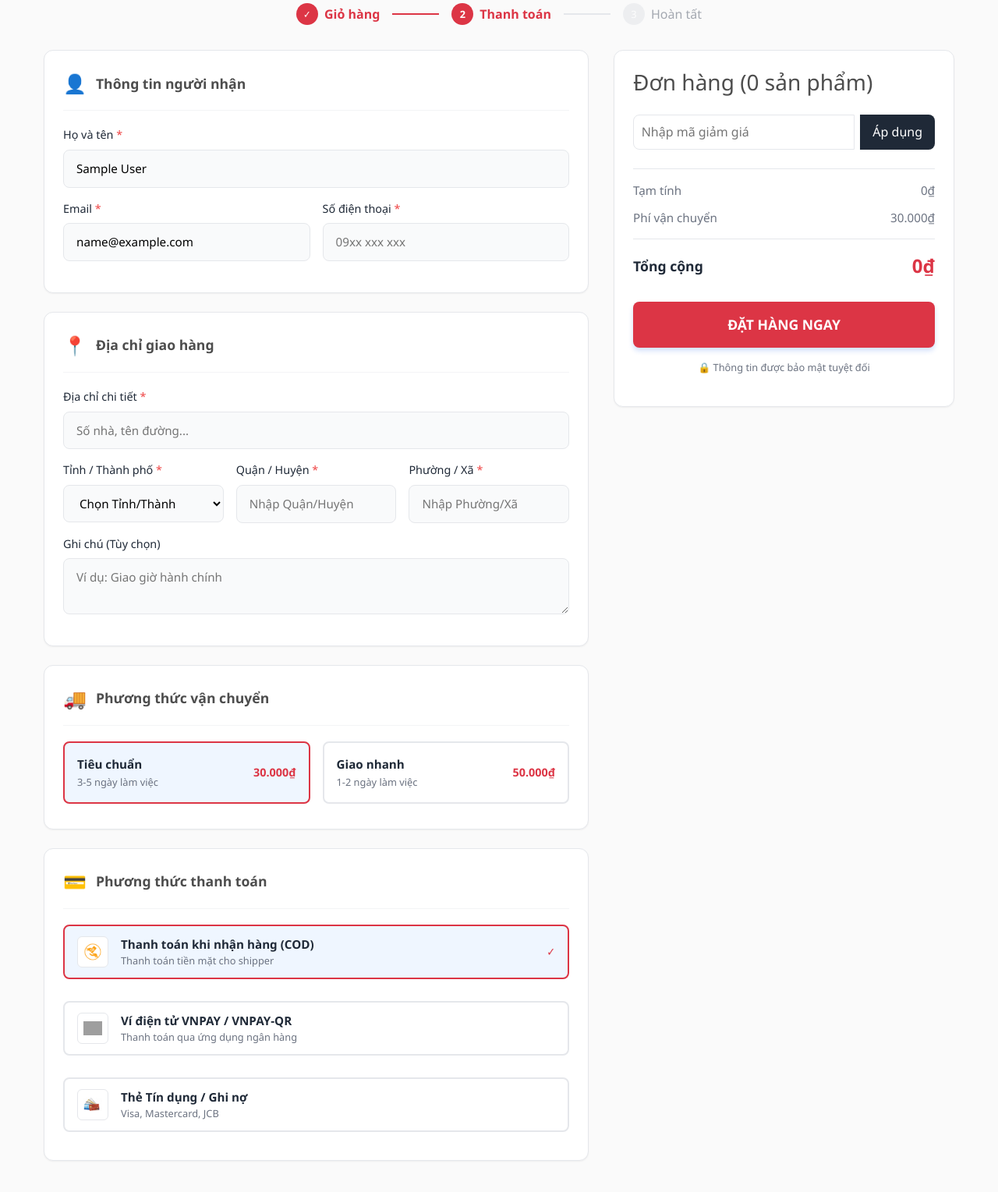
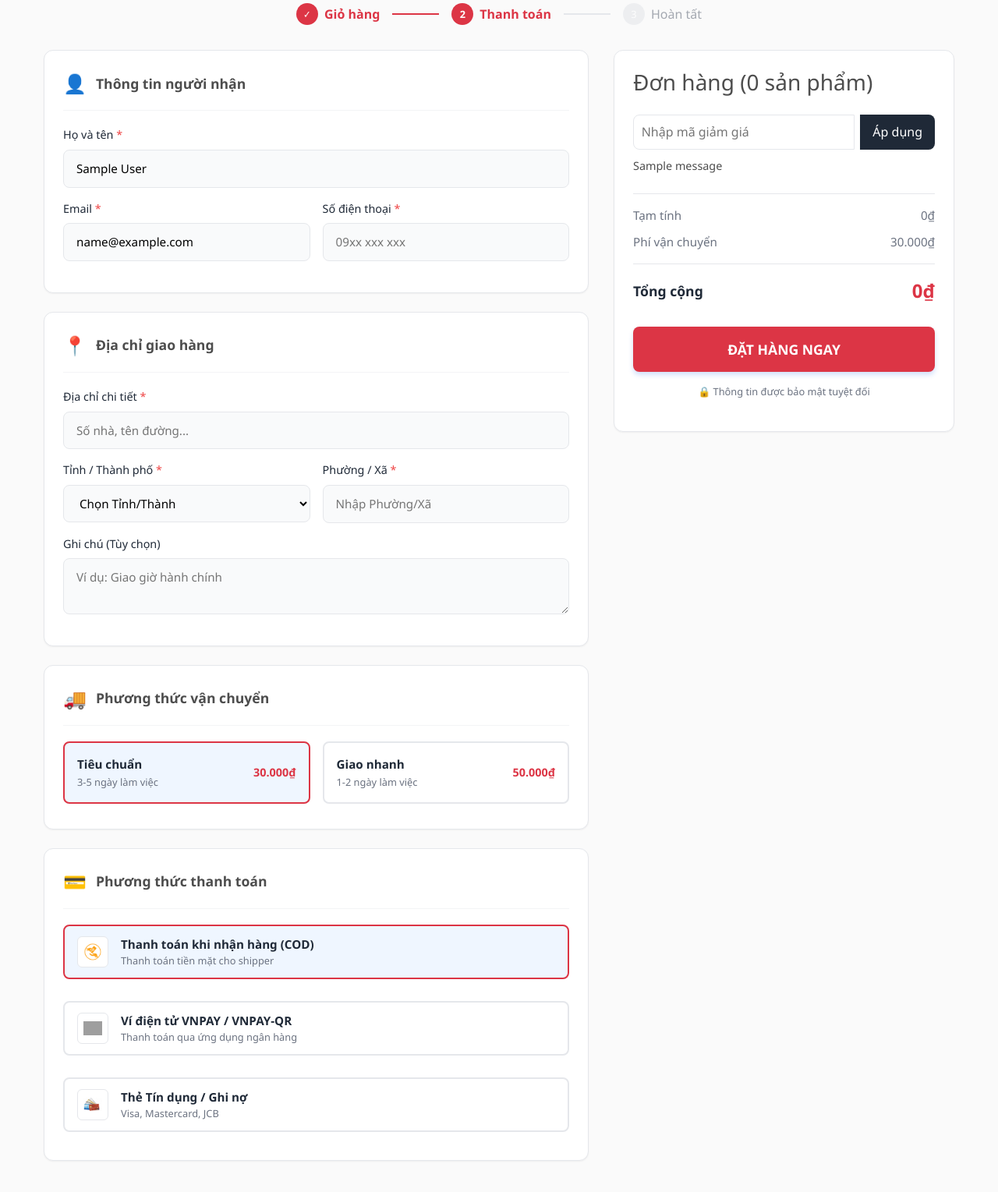
Before and after one commit to JoyllyHuynh/Python_Phone_Web, a Django app: page /checkout/ in a window 1280 px wide. Shown: the part 244-1773 px from the top of the page at 78% size. Run offline with Django 4.2, Linux system fonts and the light colour scheme; a user stored in the database is signed in; tables that the repository leaves empty hold one stand-in row (values such as "Sample post"); one stand-in notice (Sample message) is shown; some libraries are stand-ins or nearby versions; some web fonts are replaced; grey boxes are pictures that could not be loaded.

Commit message:
hoan thien thanh toan

```diff
--- a/app/admin.py
+++ b/app/admin.py
@@ -1,11 +1,13 @@
 from django.contrib import admin
 from .models import *
+from .models import Payment_VNPay
 
 # 1. Đăng ký các model cơ bản (Không cần tùy chỉnh giao diện)
 admin.site.register(Customer)
 admin.site.register(Product)
 admin.site.register(OrderItem)
 admin.site.register(ShippingAddress)
+
 
 # 2. Đăng ký Brand với BrandAdmin
 class BrandAdmin(admin.ModelAdmin):
@@ -68,3 +70,4 @@
     sentiment_label.short_description = "Cảm xúc"
 
 admin.site.register(Review, ReviewAdmin)
+admin.site.register(Payment_VNPay)
--- a/app/templates/app/checkout.html
+++ b/app/templates/app/checkout.html
@@ -96,12 +96,7 @@
                                     <option value="other">Khác</option>
                                 </select>
                             </div>
-                            <div class="form-group third">
-                                <label>Quận / Huyện <span class="required">*</span></label>
-                                <input type="text" name="district" class="input-field select-field" required
-                                       placeholder="Nhập Quận/Huyện">
 
-                            </div>
                             <div class="form-group third">
                                 <label>Phường / Xã <span class="required">*</span></label>
                                 <input type="text" name="ward" class="input-field select-field" required
@@ -166,7 +161,7 @@
                                         <span class="option-name">Thanh toán khi nhận hàng (COD)</span>
                                         <span class="option-desc">Thanh toán tiền mặt cho shipper</span>
                                     </div>
-                                    <div class="option-check">✓</div>
+
                                 </div>
                             </label>
 
@@ -174,7 +169,8 @@
                                 <input type="radio" name="payment_method" value="vnpay">
                                 <div class="option-content">
                                     <div class="option-icon-wrapper wallet">
-                                        <img src="https://cdn.haitrieu.com/wp-content/uploads/2022/10/Icon-VNPAY-QR.png" alt="VNPay" style="width: 24px;">
+                                        <img src="https://cdn.haitrieu.com/wp-content/uploads/2022/10/Icon-VNPAY-QR.png"
+                                             alt="VNPay" style="width: 24px;">
                                     </div>
                                     <div class="option-details">
                                         <span class="option-name">Ví điện tử VNPAY / VNPAY-QR</span>
@@ -271,14 +267,29 @@
                     {% endfor %}
                 </div>
 
-                <div class="voucher-box">
+                <form action="{% url 'apply_coupon' %}" method="POST" class="voucher-box">
+                    {% csrf_token %}
                     <div class="input-group">
-                        <input type="text" id="couponInput" placeholder="Nhập mã giảm giá"
-                               value="{{ coupon_code|default:'' }}">
-                        <button type="button" id="applyVoucherBtn">Áp dụng</button>
+                        <input type="text"
+                               name="coupon_code"
+                               placeholder="Nhập mã giảm giá"
+                               value="{{ coupon_code|default:'' }}"
+                               required>
+
+                        <button type="submit" id="applyVoucherBtn">Áp dụng</button>
                     </div>
-                    <div id="voucherMessage"></div>
-                </div>
+
+                    {% if messages %}
+                    <div id="voucherMessage" style="margin-top: 10px; font-size: 0.9em;">
+                        {% for message in messages %}
+                        <span class="{{ message.tags }}"
+                              style="color {% if message.tags == 'error' %}red{% else %}green{% endif %};">
+                    {{ message }}
+                </span>
+                        {% endfor %}
+                    </div>
+                    {% endif %}
+                </form>
 
                 <div class="summary-divider"></div>
 
--- a/app/views.py
+++ b/app/views.py
@@ -1,49 +1,35 @@
-# Python built-in
+
 import os
 import re
 import json
-import datetime
-import joblib
-from datetime import timedelta
 import hashlib
 import hmac
-import json
-import urllib
 import urllib.parse
 import urllib.request
 import random
+from datetime import datetime, timedelta
+
 import requests
+import joblib
+
+
 from django.conf import settings
-from datetime import datetime
-
+from django.shortcuts import render, redirect, get_object_or_404
 from django.http import HttpResponse, HttpResponseRedirect, JsonResponse
-from django.shortcuts import render, redirect
-
-from app.models import PaymentForm
-from app.vnpay import vnpay
-
-# Django core
-
-from django.shortcuts import render, redirect, get_object_or_404
-from django.http import HttpResponse, JsonResponse
 from django.urls import reverse
 from django.utils import timezone
 from django.db.models import Q, Sum
 from django.contrib import messages
-from django.contrib.auth import (
-    authenticate,
-    login as auth_login,
-    logout
-)
-from django.contrib.auth.decorators import login_required
-from django.contrib.auth.forms import (
-    UserCreationForm,
-    AuthenticationForm
-)
-from django.contrib.auth.models import User
 from django.contrib.humanize.templatetags.humanize import intcomma
 
-# Local apps
+
+from django.contrib.auth import authenticate, login as auth_login, logout
+from django.contrib.auth.decorators import login_required
+from django.contrib.auth.forms import UserCreationForm, AuthenticationForm
+from django.contrib.auth.models import User
+
+
+from .vnpay import vnpay
 from .models import (
     Product,
     Review,
@@ -52,10 +38,10 @@
     Brand,
     Order,
     OrderItem,
-    ShippingAddress, # Đảm bảo đã import ShippingAddress
+    ShippingAddress,
+    Payment_VNPay,
+    PaymentForm
 )
-from .vnpay import vnpay # Đảm bảo file vnpay.py nằm cùng thư mục app
-
 
 MODEL_PATH = os.path.join(settings.BASE_DIR, 'app', 'model_data', 'model_cam_xuc.pkl')
 VECTOR_PATH = os.path.join(settings.BASE_DIR, 'app', 'model_data', 'vectorizer.pkl')
@@ -166,7 +152,6 @@
 
 # --- CORE CHECKOUT & PAYMENT LOGIC ---
 def checkout(request):
-    # 1. Lấy thông tin đơn hàng hiện tại
     if request.user.is_authenticated:
         customer = request.user.customer
         order, created = Order.objects.get_or_create(customer=customer, complete=False)
@@ -177,16 +162,13 @@
         messages.warning(request, "Vui lòng đăng nhập để thanh toán.")
         return redirect('login')
 
-    # 2. Tính toán tiền (Server-side calculation)
     subtotal = order.get_cart_total if hasattr(order, 'get_cart_total') else 0
     shipping_fee = 0 if subtotal >= 2000000 else 30000
     if subtotal == 0: shipping_fee = 0
 
-    # Coupon Logic
     discount_amount = 0
     coupon_code = request.session.get('coupon_code')
     if coupon_code:
-        # Giả sử bạn có hàm apply_coupon_logic
         success, msg, real_discount = apply_coupon_logic(request, order, coupon_code)
         if success:
             discount_amount = real_discount
@@ -197,10 +179,8 @@
     final_total = subtotal + shipping_fee - discount_amount
     if final_total < 0: final_total = 0
 
-    # 3. XỬ LÝ KHI NGƯỜI DÙNG BẤM "ĐẶT HÀNG NGAY" (POST REQUEST)
     if request.method == 'POST':
         try:
-            # A. Lấy dữ liệu Form
             name = request.POST.get('name')
             email = request.POST.get('email')
             phone = request.POST.get('phone')
@@ -213,7 +193,6 @@
 
             full_address = f"{address}, {ward}, {district}, {city}"
 
-            # B. Lưu thông tin giao hàng
             ShippingAddress.objects.create(
                 customer=customer,
                 order=order,
@@ -223,27 +202,22 @@
                 phone_number=phone
             )
 
-            # C. Phân loại xử lý theo phương thức thanh toán
             if payment_method == 'vnpay':
-                # --- LOGIC VNPAY MỚI (TÍCH HỢP TỪ DEMO) ---
                 order_type = 'billpayment'
                 order_desc = f'Thanh toan don hang {order.id}'
                 language = 'vn'
                 ipaddr = get_client_ip(request)
 
-                # Tạo mã giao dịch unique: ID đơn hàng + Timestamp
                 txn_ref = f"{order.id}_{int(datetime.now().timestamp())}"
 
-                # Lưu mã giao dịch vào Order để đối soát
                 order.transaction_id = txn_ref
                 order.save()
 
-                # Build URL Payment sử dụng Class vnpay
                 vnp = vnpay()
                 vnp.requestData['vnp_Version'] = '2.1.0'
                 vnp.requestData['vnp_Command'] = 'pay'
                 vnp.requestData['vnp_TmnCode'] = settings.VNPAY_TMN_CODE
-                vnp.requestData['vnp_Amount'] = int(final_total * 100) # VNPay nhân 100
+                vnp.requestData['vnp_Amount'] = int(final_total * 100) #
                 vnp.requestData['vnp_CurrCode'] = 'VND'
                 vnp.requestData['vnp_TxnRef'] = txn_ref
                 vnp.requestData['vnp_OrderInfo'] = order_desc
@@ -253,13 +227,11 @@
                 vnp.requestData['vnp_IpAddr'] = ipaddr
                 vnp.requestData['vnp_ReturnUrl'] = settings.VNPAY_RETURN_URL
 
-                # Tạo URL Redirect
                 vnpay_payment_url = vnp.get_payment_url(settings.VNPAY_PAYMENT_URL, settings.VNPAY_HASH_SECRET_KEY)
 
                 return redirect(vnpay_payment_url)
 
             else:
-                # --- LOGIC COD / Mặc định ---
                 order.complete = True
                 order.save()
 
@@ -273,7 +245,6 @@
             messages.error(request, f"Có lỗi xảy ra: {e}")
             return redirect('checkout')
 
-    # 4. Render giao diện Checkout (GET request)
     context = {
         'items': items,
         'order': order,
@@ -285,7 +256,6 @@
     return render(request, 'app/checkout.html', context)
 
 
-# --- COUPON & UTILS ---
 
 def apply_coupon(request):
     if request.method == 'POST':
@@ -553,15 +523,7 @@
 
     return JsonResponse({'status': 'error', 'message': 'Không thể xóa'}, status=400)
 
-# --- HELPER FUNCTIONS ---
 
-def get_client_ip(request):
-    x_forwarded_for = request.META.get('HTTP_X_FORWARDED_FOR')
-    if x_forwarded_for:
-        ip = x_forwarded_for.split(',')[0]
-    else:
-        ip = request.META.get('REMOTE_ADDR')
-    return ip
 
 #vnpay view demo
 def index(request):
@@ -674,6 +636,17 @@
         vnp_PayDate = inputData['vnp_PayDate']
         vnp_BankCode = inputData['vnp_BankCode']
         vnp_CardType = inputData['vnp_CardType']
+
+        payment = Payment_VNPay.objects.create(
+            order_id=order_id,
+            amount=amount,
+            order_desc=order_desc,
+            vnp_TransactionNo=vnp_TransactionNo,
+            vnp_ResponseCode=vnp_ResponseCode
+
+
+        )
+
         if vnp.validate_response(settings.VNPAY_HASH_SECRET_KEY):
             if vnp_ResponseCode == "00":
                 return render(request, "payment/payment_return.html", {"title": "Kết quả thanh toán",
```
